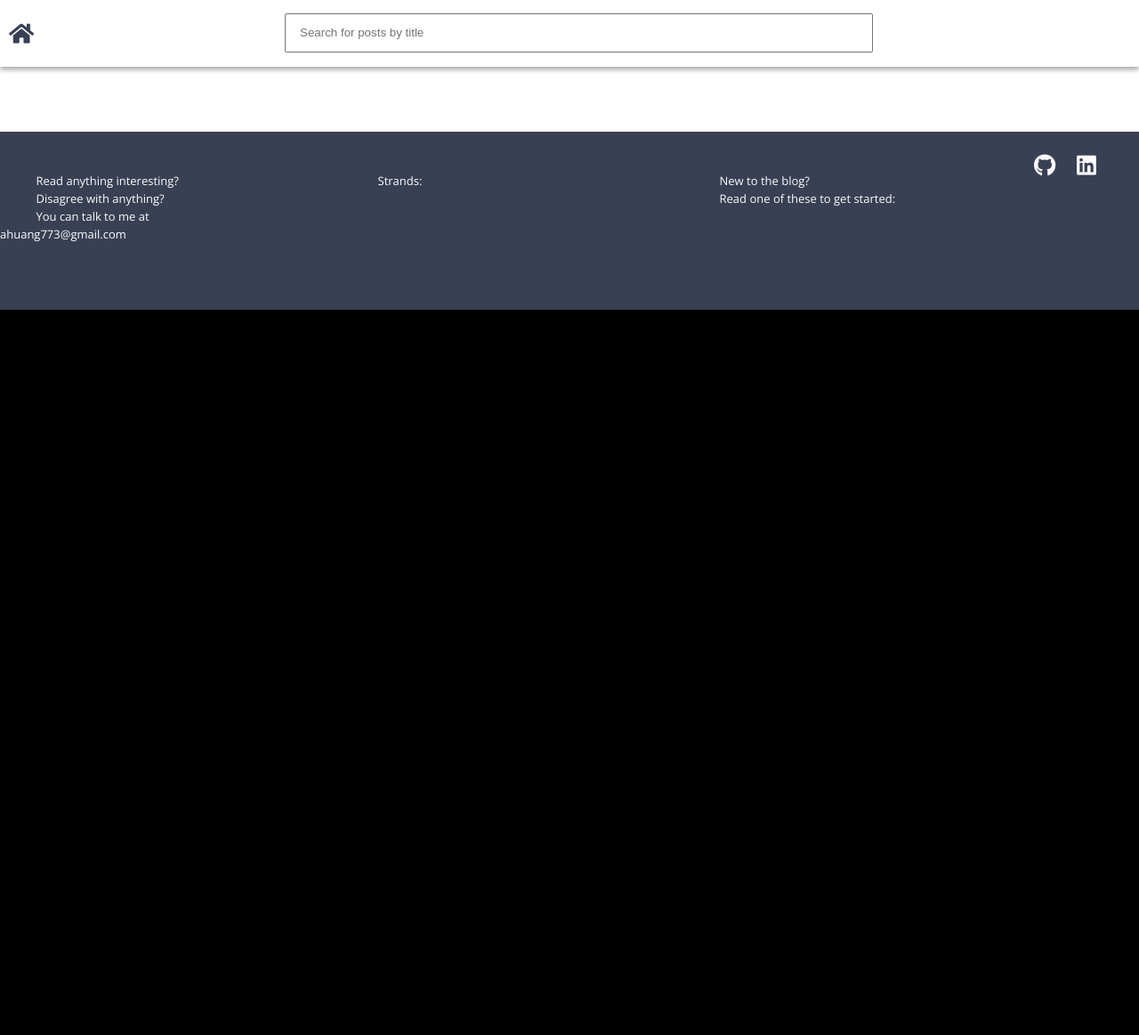
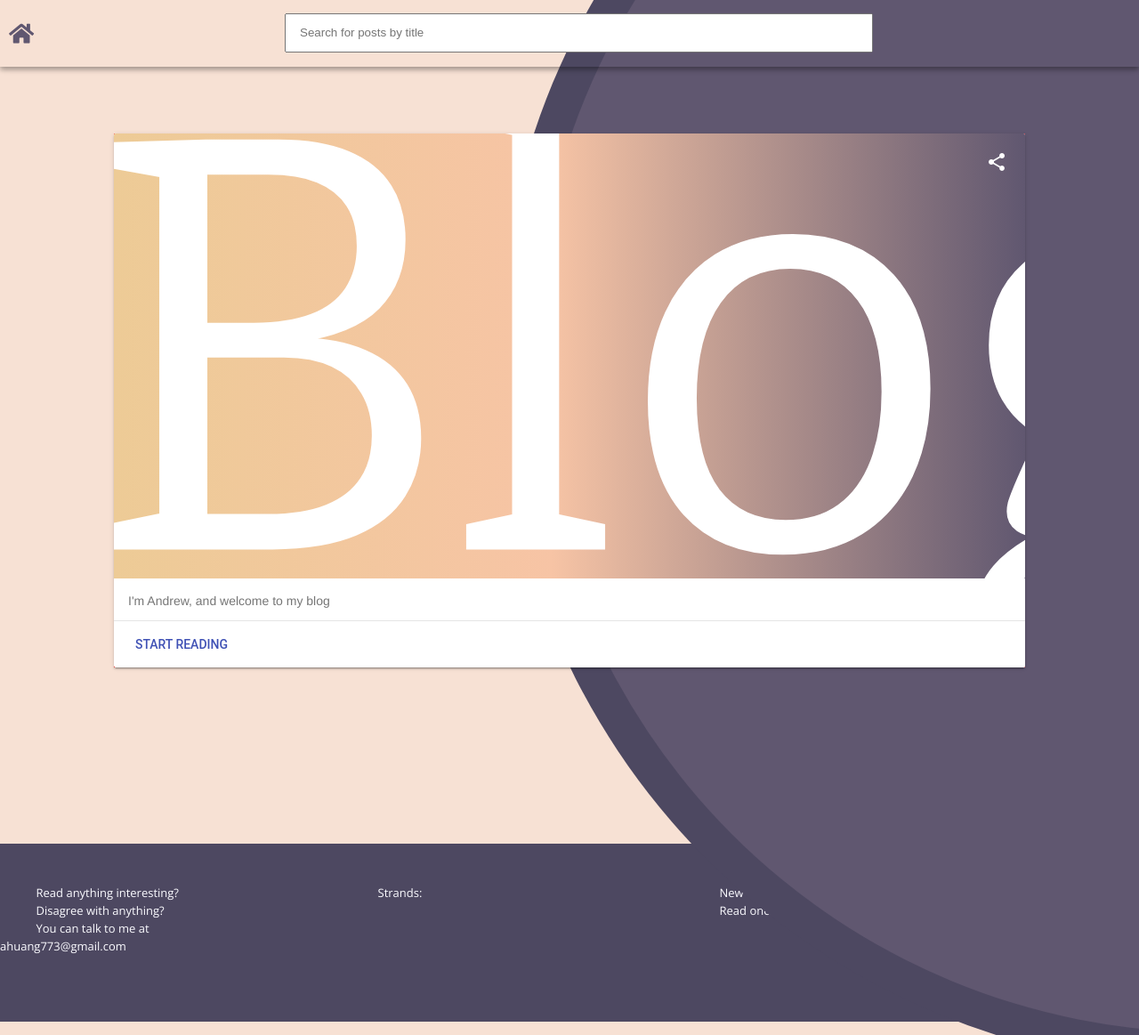
Before and after one commit to AndrewHuang771/Blog, a Flask app: page / in a window 1280 px wide. Shown: the whole page at 89% size. Before the commit the page ends 348 px from the top, so only its background shows below. Run offline with Flask 2, Linux system fonts and the light colour scheme; data that the repository does not hold is empty; parts of the project's set-up code (start-up, migrations or seed data) failed here and were passed over; some libraries are stand-ins or nearby versions.

Commit message:
UPdated intro page

```diff
--- a/app/static/css/framework.css
+++ b/app/static/css/framework.css
@@ -3,7 +3,7 @@
 }
 
 html {
-  background-color:black;
+  background-color: white;
 }
 body {
   margin: 0;
@@ -22,13 +22,16 @@
   position:absolute;
   transition: 0.3s;
   width: 100%;
+  z-index: -1;
 }
 .content-main {
   padding-bottom: 25px;
   padding-top: var(--toolbar-height);
+  position:relative;
+  overflow: hidden;
 }
 .fas {
-  color: #394053;
+  color: #605770 !important;
 }
 .footer {
   background-color: black;
@@ -51,6 +54,7 @@
   white-space: pre-wrap;
 }
 .search {
+  //background: linear-gradient(90deg, rgba(237,203,150,1) 0%, rgba(247,196,165,1) 48%, rgba(96,87,112,1) 100%);
   height: calc(var(--toolbar-height) / 2);
   padding-left: 15px;
   width: 100%;
@@ -118,4 +122,8 @@
   .footer-info {
     display: none;
   }
+  .wrapper {
+    max-width: 100vw;
+    width: 100vw;
+  }
 }
--- a/app/static/css/home.css
+++ b/app/static/css/home.css
@@ -2,6 +2,10 @@
   --post-height: 300px;
   --post-width: 440px;
   --n-post-width: -450px;
+}
+.circle {
+  border-radius: 50%;
+  position: absolute;
 }
 .current {
   background-color: #394053;
@@ -21,6 +25,21 @@
 }
 .fab:hover {
   color: #0ce;
+}
+.intro-panel {
+  position:absolute;
+  top: 150px;
+  left: 10%;
+  right: 10%;
+  background-color: red;
+  height: 75vh;
+  z-index: 100;
+}
+.large-font {
+  font-size: 660px;
+  font-family: Kaushan Script, cursive;
+  position:absolute;
+  transform: translate(-4%, -80%);
 }
 .post-content {
   color: white;
@@ -64,6 +83,7 @@
   position: absolute;
   vertical-align: top;
   width: var(--post-width);
+  z-index: 100;
 }
 .post-regular:hover {
   box-shadow: 0 14px 28px rgba(0,0,0,0.25), 0 10px 10px rgba(0,0,0,0.22);
@@ -80,9 +100,54 @@
   background-color: #394053;
   color: white;
 }
+/*.wrapper-about {
+  overflow-x: hidden;
+  overflow-y: visible;
+  position:relative;
+  width: 100vw;
+  max-width: 100%;
+}*/
 .wrapper-post {
   height: auto;
   padding-top: 25px;
   position: relative;
   text-align: center;
 }
+@media only screen and (max-width: 760px) {
+  .wrapper-about {
+    display:none;
+  }
+  .circle {
+    display:none;
+  }
+  .post-regular {
+    left: 82px;
+    width: 100%;
+    margin-left: 0px;
+  }
+}
+
+.demo-card-wide {
+  height: 100%;
+
+}
+
+.demo-card-wide.mdl-card {
+  width: 100%;
+}
+.demo-card-wide > .mdl-card__title {
+  color: #fff;
+  height: 100%;
+  background-color: #EDCB96;
+  background: linear-gradient(90deg, rgba(237,203,150,1) 0%, rgba(247,196,165,1) 48%, rgba(96,87,112,1) 100%);
+  position: relative;
+}
+.demo-card-wide > .mdl-card__menu {
+  color: #fff;
+}
+.mdl-card--border {
+  z-index: 50;
+}
+.mdl-card__supporting-text {
+  z-index: 50;
+}
--- a/app/static/css/theme/_theme-light.scss
+++ b/app/static/css/theme/_theme-light.scss
@@ -8,7 +8,7 @@
       color: black
   ),
   themed-inverse: (
-      bg: #394053,
+      bg: #4D4861,
       color: white
   ),
    container: (
@@ -19,7 +19,7 @@
    ),
    button: (
        bg: white,
-       color: #394053,
+       color: #4D4861,
        border-bottom-color: black
    ),
    container-anti: (
@@ -27,11 +27,11 @@
        color: black,
    ),
    container-inverse: (
-       bg: #394053,
+       bg: #4D4861,
        color: #FBFBFF,
    ),
    container-inverse-1: (
-       bg: #394053,
+       bg: #4D4861,
        color: #040F16,
    )
 );
--- a/app/static/css/theme/theme.css
+++ b/app/static/css/theme/theme.css
@@ -7,7 +7,7 @@
   color: black;
 }
 .theme-light .themed-inverse {
-  background-color: #394053;
+  background-color: #4D4861;
   color: white;
 }
 .theme-light .container {
@@ -16,18 +16,18 @@
 }
 .theme-light .button {
   background-color: white;
-  color: #394053;
+  color: #4D4861;
 }
 .theme-light .container-anti {
   background-color: white;
   color: black;
 }
 .theme-light .container-inverse {
-  background-color: #394053;
+  background-color: #4D4861;
   color: #FBFBFF;
 }
 .theme-light .container-inverse-1 {
-  background-color: #394053;
+  background-color: #4D4861;
   color: #040F16;
 }
 
--- a/app/static/js/home.js
+++ b/app/static/js/home.js
@@ -5,6 +5,7 @@
 const multipleOf = 100;
 const max_height = max_post_height * 4;
 const postsPerPage = 12;
+const topOffset = window.innerHeight;
 
 function max_element(tables) {
   if ( tables.length === 0 ) {
@@ -20,8 +21,11 @@
 }
 
 function movePost(node, column, columnHeight, tables) {
-  node.style.top = columnHeight + 'px';
+  node.style.top = topOffset + columnHeight + 'px';
   node.style.left = (column * (post_width + top_padding)) + 'px';
+  if ( isMobile ) {
+    node.style.left = '82px';
+  }
   node.style.display = 'inline-block';
   tables[column] += parseInt(node.style.height.substr(0, node.style.height.length - 2)) + top_padding;
 }
@@ -70,16 +74,17 @@
     j ++;
   });
 
-  $(".content-main").css('height', (max_height + top_padding*5) + 'px');
-  $(".background").css('height', (max_height + top_padding*5) + 'px');
-  $(".page-list").css('margin-top', (max_height + top_padding) + 'px');
+  $(".content-main").css('height', (topOffset + max_height + top_padding*5 + 150) + 'px');
+  $(".background").css('height', (topOffset + max_height + top_padding*5) + 'px');
+  $(".page-list").css('margin-top', (topOffset + max_height + top_padding) + 'px');
   $(".post-regular").css("transform", "translateX(" + leftOverSpace/2 + "px)");
-
+  //$(".wrapper-about").css('height', (max_height + top_padding*5) + 'px');
 
   let timeout;
   $(".post-regular").on('mouseenter', function() {
     clearInterval(timeout);
-    $(".background").css("background-image", this.style.backgroundImage);
+    $(".content-main").css("background-color", "transparent");
+    //$(".background").css("background-image", this.style.backgroundImage);
     $(".background").css("opacity", 0.85);
     $(".post-regular").css("opacity", 0.35);
     this.style.opacity = 1;
@@ -109,12 +114,17 @@
   ];
 
   let fontSizes = [
-    30,
-    60,
+    0,
+    0,
     200,
     500,
     30,
   ]
+
+  setInterval(function() {
+    $(".large-font").css("font-family", fonts[Math.floor(Math.random()*(fonts.length - 1))]);
+  }, 1000);
+
 
   $('.post-content').each(function() {
     this.style.fontFamily = fonts[Math.floor(Math.random()*(fonts.length - 1))];
@@ -127,4 +137,83 @@
     }
   });
 
+  let circles = [
+    {
+      color: '#4D4861',
+      left: '70vh',
+      top: '-50vh',
+      radius: '200vh',
+      zIndex: 0,
+    },
+    // {
+    //   color: '#605770',
+    //   left: '67%',
+    //   top: '100px',
+    //   radius: '40vh',
+    //   zIndex: 200,
+    // },
+    // {
+    //   color: '#605770',
+    //   left: '80%',
+    //   top: '35vh',
+    //   radius: '20vh',
+    //   zIndex: 200,
+    // },
+    // {
+    //   color: '#605770',
+    //   left: '80%',
+    //   top: '130px',
+    //   radius: '30vh',
+    //   zIndex: 200,
+    // },
+    // {
+    //   color: '#605770',
+    //   left: '70%',
+    //   top: '570px',
+    //   radius: '20vh',
+    //   zIndex: 200,
+    // },
+    // {
+    //   color: '#605770',
+    //   left: '45%',
+    //   top: '280px',
+    //   radius: '30vh',
+    //   zIndex: 200,
+    // },
+    // {
+    //   color: '#605770',
+    //   left: '85%',
+    //   top: '770px',
+    //   radius: '20vh',
+    //   zIndex: 200,
+    // },
+    {
+      color: '#605770',
+      left: '75vh',
+      top: '-45vh',
+      radius: '190vh',
+      zIndex: 1,
+    },
+    {
+      color: '#F7C4A5',
+      left: '-50vh',
+      top: '155vh',
+      radius: '90vh',
+      zIndex: 0,
+    },
+  ];
+
+  for (let i = 0; i < circles.length; i++) {
+    $circle = $('<div>').addClass('circle');
+    $circle.css({
+      'left': circles[i].left,
+      'top': circles[i].top,
+      'background': circles[i].color,
+      'height': circles[i].radius,
+      'width': circles[i].radius,
+      'z-index': circles[i].zIndex,
+    });
+    $('.content-main').append($circle);
+  }
+
 });
--- a/app/templates/framework.html
+++ b/app/templates/framework.html
@@ -1,5 +1,5 @@
 <!DOCTYPE html>
-<html style="background-color: black">
+<html style="background-color: #F7E1D4">
 <head>
   <meta name="viewport" content="width=device-width, initial-scale=1.0, maximum-scale=1.0">
   <meta name="apple-mobile-web-app-capable" content="yes"/>
@@ -17,25 +17,25 @@
 </head>
 <body class='theme-light body'>
   {% block startlinks %}{% endblock %}
-  <div class='container toolbar-main'>
+  <div class=' toolbar-main'>
     <div class='wrapper'>
       <form class="search-form" onsubmit="var value = document.getElementById('search').value; window.location.href = '/?page=1&search=' + value; return false;">
         <input class="search" type="text" id='search' placeholder="Search for posts by title">
       </form>
-      <a class="fas fa-home button toolbar-button" href='{{ url_for("main.root") }}' id="home"></a>
+      <a class="fas fa-home  toolbar-button" href='{{ url_for("main.root") }}' id="home"></a>
       <div class="mdl-tooltip" data-mdl-for="home">
         Home
       </div>
       {% if current_user.is_authenticated %}
-        <a class='fas fa-file-alt button toolbar-button' id='new' href='{{ url_for("posts.new_post") }}'></a>
+        <a class='fas fa-file-alt  toolbar-button' id='new' href='{{ url_for("posts.new_post") }}'></a>
         <div class="mdl-tooltip" data-mdl-for="new">
           New Post
         </div>
-        <a class='fas fa-sign-out-alt button toolbar-button' id='logout' href='{{ url_for("users.logout") }}'></a>
+        <a class='fas fa-sign-out-alt  toolbar-button' id='logout' href='{{ url_for("users.logout") }}'></a>
         <div class="mdl-tooltip" data-mdl-for="logout">
           Logout
         </div>
-        <a class='fas fa-user button toolbar-button' id='account' href='{{ url_for("users.account") }}'></a>
+        <a class='fas fa-user  toolbar-button' id='account' href='{{ url_for("users.account") }}'></a>
         <div class="mdl-tooltip" data-mdl-for="account">
           Account
         </div>
@@ -47,9 +47,9 @@
       {% endif %}
     </div>
   </div>
-  <div class='container content-main'>
+  <div class='content-main'>
     <div class="background"></div>
-    <div class='wrapper'>
+    <!-- <div class='wrapper'> -->
       {% with messages = get_flashed_messages(with_categories=true) %}
         {% if messages %}
           {% for category, message in messages %}
@@ -79,7 +79,7 @@
 
           </div>
         </div>
-      </div>
+      <!-- </div> -->
     </div>
   </div>
 
--- a/app/templates/home.html
+++ b/app/templates/home.html
@@ -6,6 +6,27 @@
 {% endblock startlinks %}
 
 {% block content %}
+  <div class='intro-panel'>
+    <div class="demo-card-wide mdl-card mdl-shadow--2dp">
+      <div class="mdl-card__title">
+        <h2 class="mdl-card__title-text"><span class='large-font'>Blog</span></h2>
+      </div>
+      <div class="mdl-card__supporting-text">
+        I'm Andrew, and welcome to my blog
+      </div>
+      <div class="mdl-card__actions mdl-card--border">
+        <a class="mdl-button mdl-button--colored mdl-js-button mdl-js-ripple-effect">
+          Start Reading
+        </a>
+      </div>
+      <div class="mdl-card__menu">
+        <button class="mdl-button mdl-button--icon mdl-js-button mdl-js-ripple-effect">
+          <i class="material-icons">share</i>
+        </button>
+      </div>
+    </div>
+  </div>
+  <div class='wrapper'>
     <div class='wrapper-post'>
       {% for post in posts.items %}
         <a
@@ -42,6 +63,7 @@
         {% endif %}
       {% endfor %}
     </div>
+  </div>
 {% endblock content %}
 
 {% block endlinks %}
```
Also changed, not shown: app/site.db, app/static/background_pics/1991942d1d2b2216.png (added), app/static/background_pics/2a24ad955a976c0b.jpg (added), app/static/background_pics/81d9367c70278933.jpg (added), 1 other file. Lines whose indentation alone changed are shown as unchanged.
